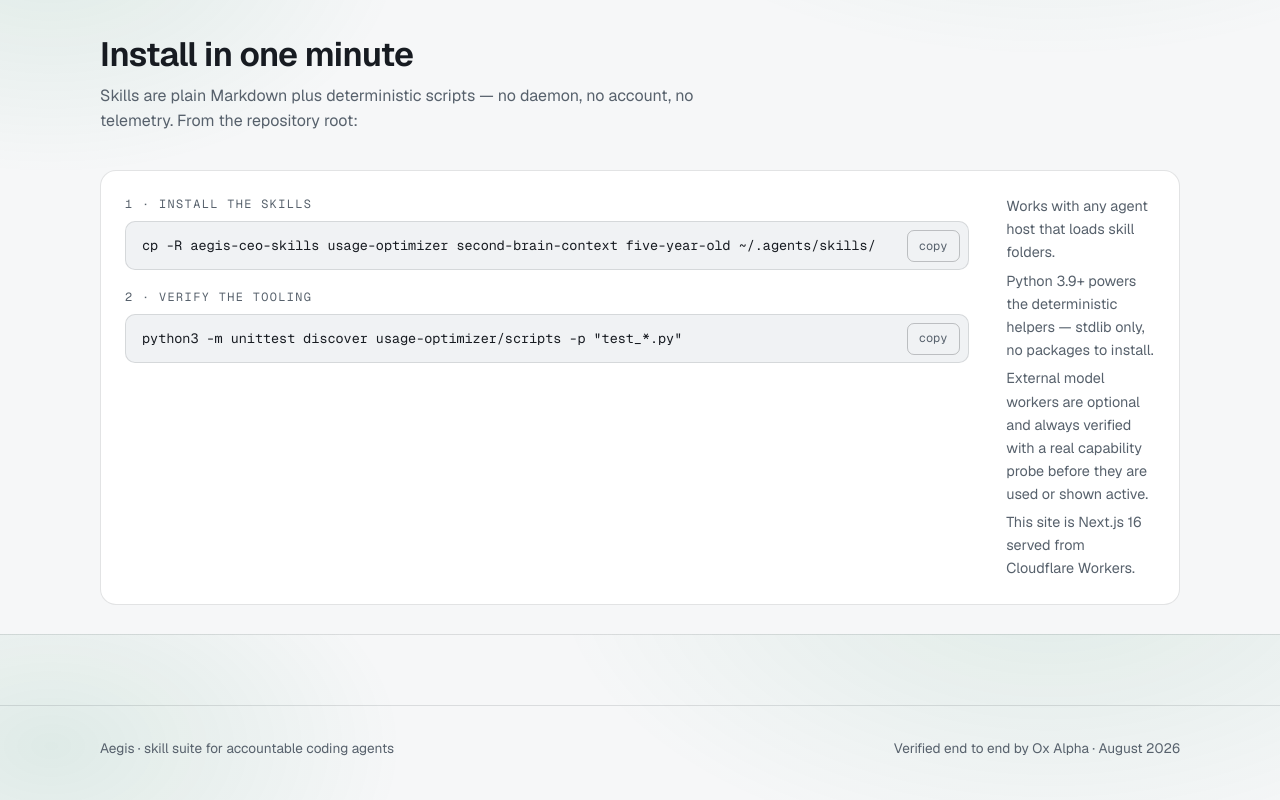
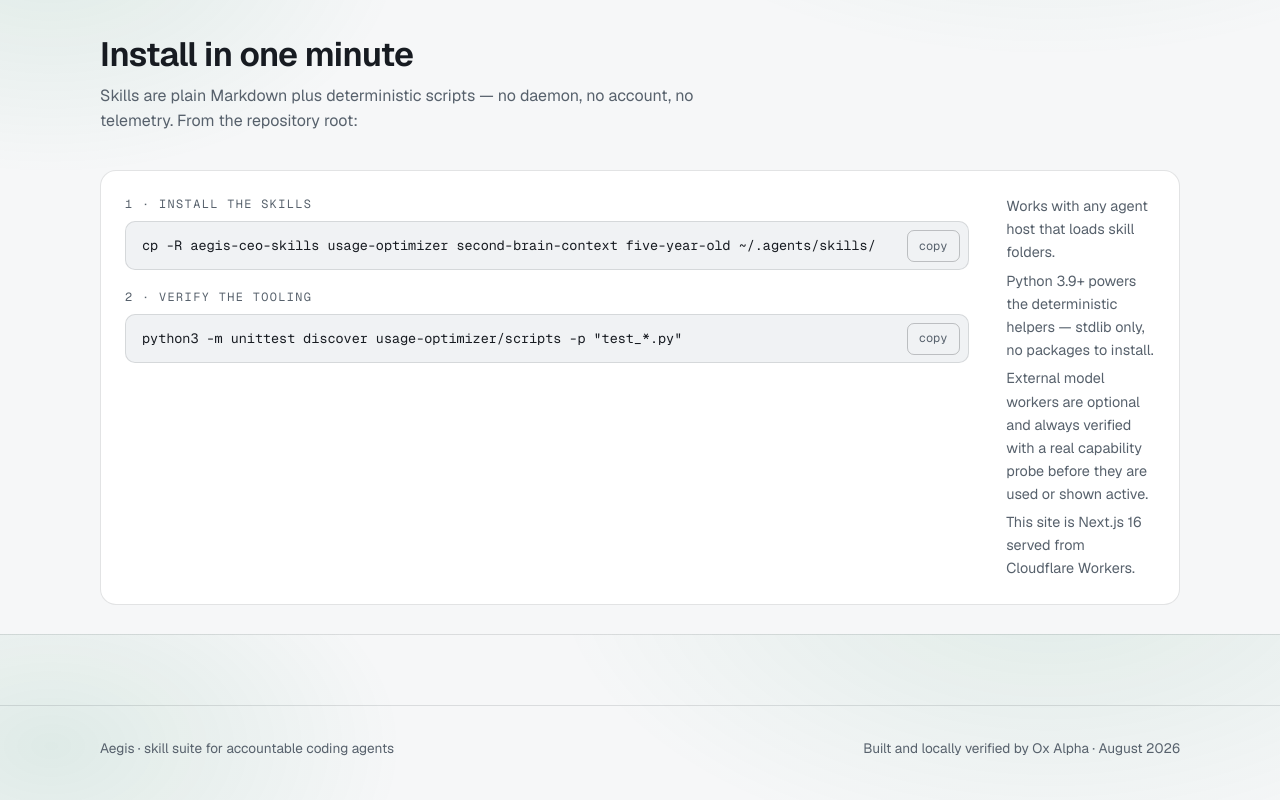
Before and after one commit to abobaker288882-crypto/aegis-site, a Next.js app: page / in a window 1280 px wide. Shown: the part 1766-2566 px from the top of the page. Built offline with nearby package versions, Linux system fonts and the light colour scheme.

Commit message:
Keep footer verification claim accurate to evidence

```diff
--- a/app/page.tsx
+++ b/app/page.tsx
@@ -211,7 +211,7 @@ export default function Home() {
       <footer className="site-footer">
         <div className="container">
           <p>Aegis · skill suite for accountable coding agents</p>
-          <p>Verified end to end by Ox Alpha · August 2026</p>
+          <p>Built and locally verified by Ox Alpha · August 2026</p>
         </div>
       </footer>
     </>
```
